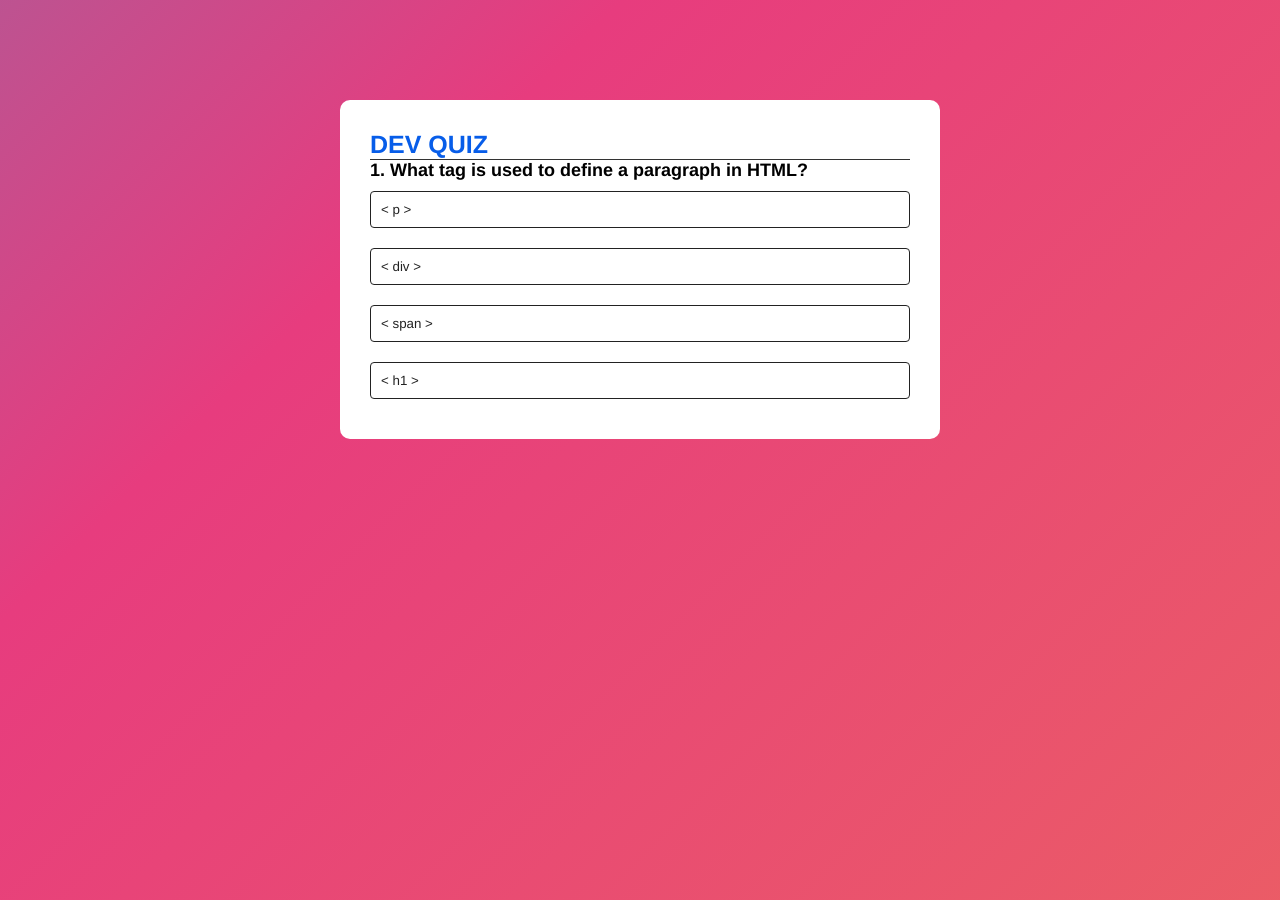
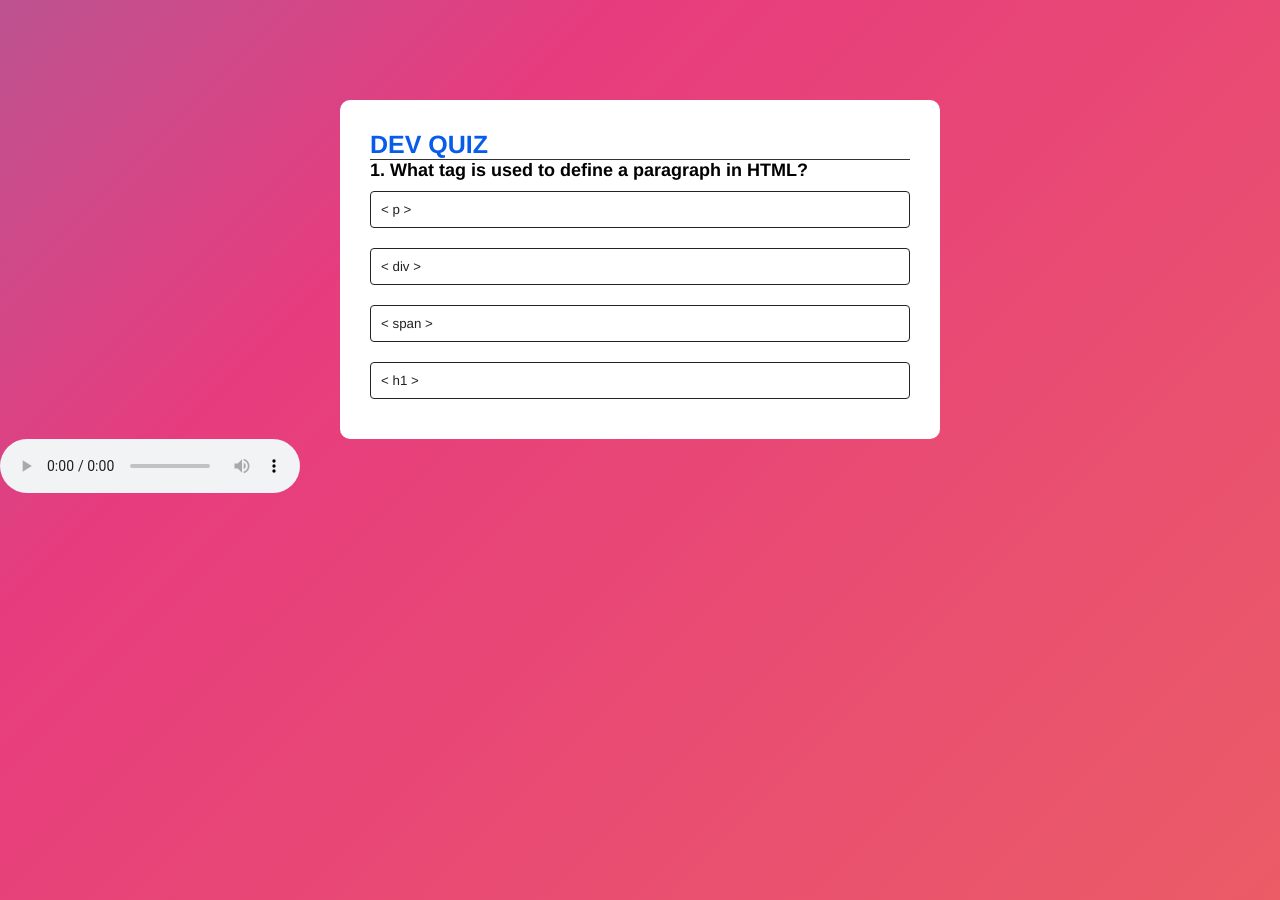
Before and after one commit to Fdavgreen/Frank-G-milestone-project-1, a plain HTML site: page milestone.html in a window 1280 px wide. Drawn offline with Linux system fonts and the light colour scheme.

Commit message:
audioTest

```diff
--- a/milestone.html
+++ b/milestone.html
@@ -23,5 +23,6 @@
 <script src="script.js"></script>
 <div class="container">
 </div>
+<audio controls src="" loop autoplay></audio>
 </body>
 </html>
```
